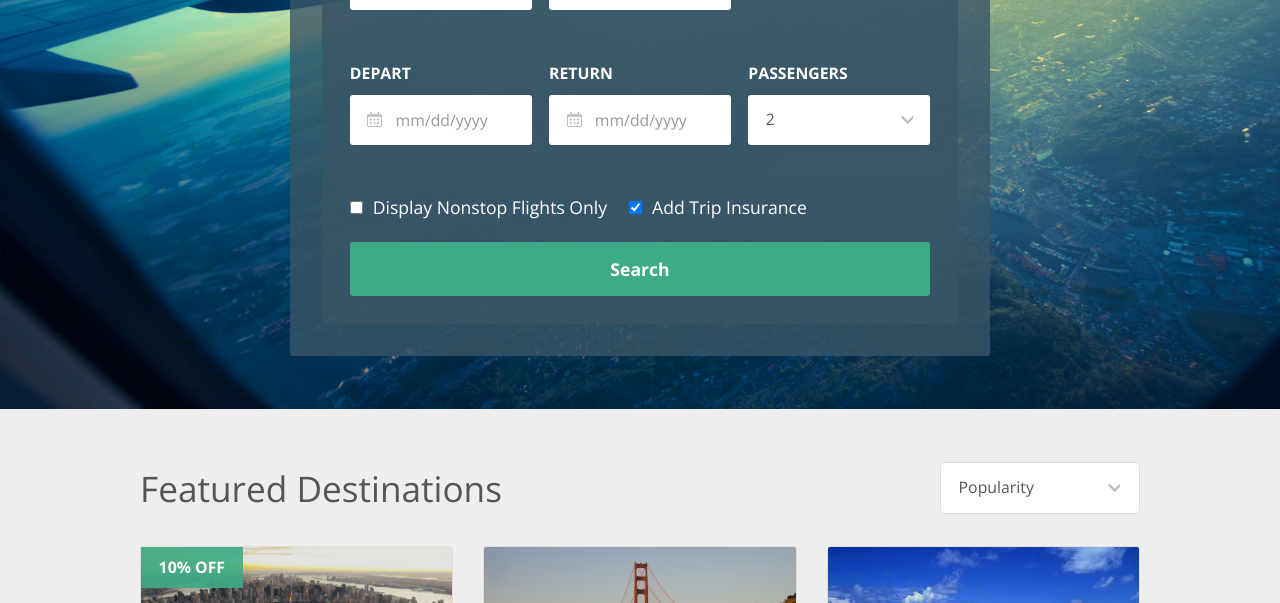
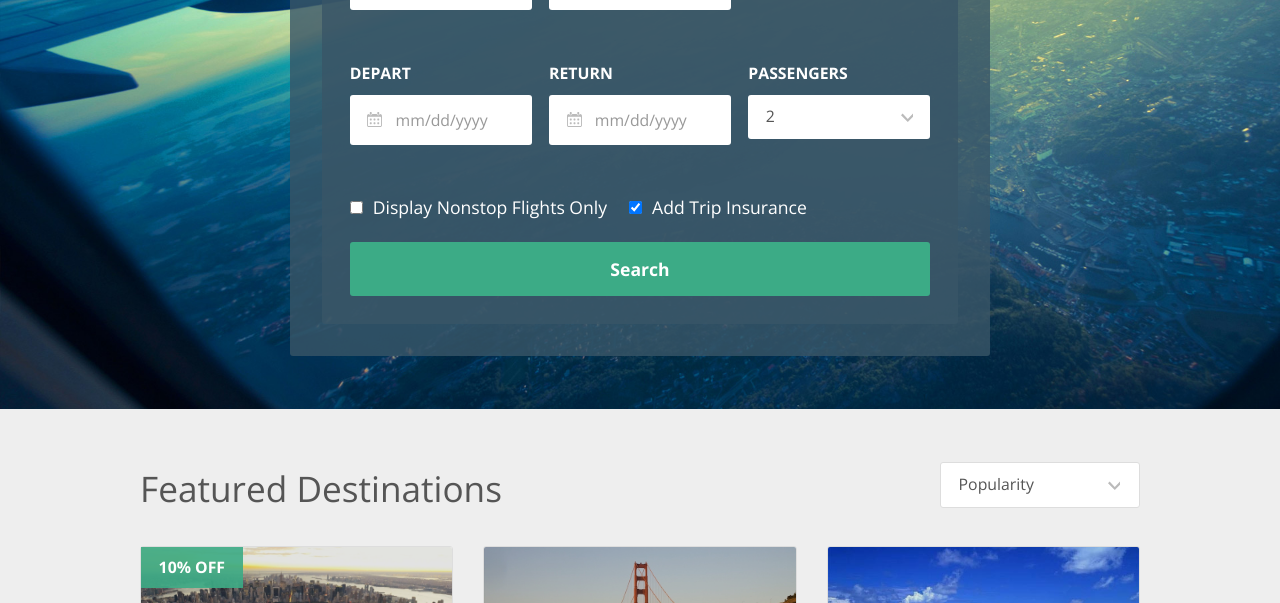
Before and after one commit to Treydor/holiday, a Jekyll site: the page built from index.html, in a window 1280 px wide. Shown: the part 330-933 px from the top of the page. Built offline with Jekyll 4.4.1, drawn with Linux system fonts in a browser that asks for light colours; nearby versions of some CDN libraries.

Commit message:
Removes user highlight ability, changes custom select size

```diff
--- a/assets/stylesheets/components/_forms.scss
+++ b/assets/stylesheets/components/_forms.scss
@@ -1,4 +1,13 @@
 /*------ Forms ------*/
+
+input, label {
+  -webkit-touch-callout: none;
+  -webkit-user-select: none;
+  -khtml-user-select: none;
+  -moz-user-select: none;
+  -ms-user-select: none;
+  user-select: none;
+}
 
 .input {
   background: $white;
@@ -49,12 +58,12 @@
   color: $black;
   cursor: pointer;
   font-size: .9rem;
-  height: 44.5938px;
+  height: 41.0313px;
   outline: 0;
   padding: 0 1rem;
   width: 100%;
 
-  @media #{$medium} { height: 50.1563px; }
+  @media #{$medium} { height: 44.5938px; }
 }
 
 .select__section-sort {
```
